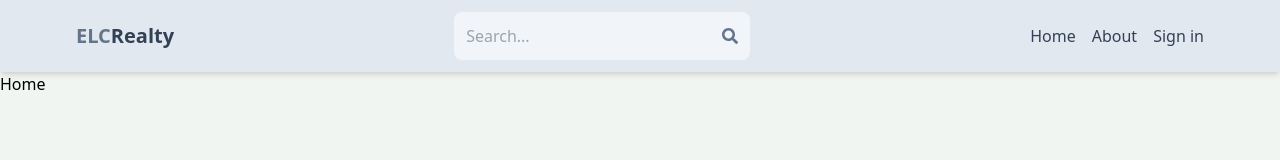
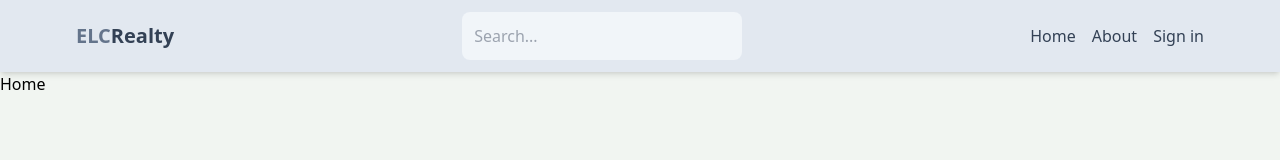
Before and after one commit to rafiks/elcrealty, a React (Vite) app in the folder client/: page / in a window 1280 px wide. Shown: the top 160 px of the page. Built offline with nearby package versions, Linux system fonts and the light colour scheme; no server answers.

Commit message:
update header search form

```diff
--- a/client/src/components/Header.jsx
+++ b/client/src/components/Header.jsx
@@ -1,9 +1,29 @@
 import { FaSearch } from "react-icons/fa";
-import { Link } from "react-router-dom";
-import {useSelector} from 'react-redux'
+import { Link, useNavigate } from "react-router-dom";
+import { useSelector } from "react-redux";
+import { useState, useEffect } from "react";
 
 export default function Header() {
-  const {currentUser} = useSelector((state) => state.user);
+  const { currentUser } = useSelector((state) => state.user);
+  const [searchTerm, setSearchTerm] = useState("");
+  const navigate = useNavigate();
+
+  const handleSubmit = (e) => {
+    e.preventDefault();
+    const urlParams = new URLSearchParams(window.location.search);
+    urlParams.set("searchTerm", searchTerm);
+    const searchQuery = urlParams.toString();
+    navigate(`/listings?${searchQuery}`);
+  };
+
+  useEffect(() => {
+    const urlParams = new URLSearchParams(location.search);
+    const searchTermFromURL = urlParams.get("searchTerm");
+    if (searchTermFromURL) {
+      setSearchTerm(searchTermFromURL);
+    }
+  }, [location.search]);
+
   return (
     <header className="bg-slate-200 shadow-md">
       <div className="flex justify-between items-center max-w-6xl mx-auto p-3">
@@ -13,13 +33,20 @@ export default function Header() {
             <span className="text-slate-700">Realty</span>
           </h1>
         </Link>
-        <form className="bg-slate-100 p-3 rounded-lg flex items-center">
+        <form
+          onSubmit={handleSubmit}
+          className="bg-slate-100 p-3 rounded-lg flex items-center"
+        >
           <input
             type="text"
             placeholder="Search..."
             className="bg-transparent focus:outline-none w-24 sm:w-64"
+            value={searchTerm}
+            onChange={(e) => setSearchTerm(e.target.value)}
           />
-          <FaSearch className="text-slate-500" />
+          <button type="submit" className="hidden">
+            <FaSearch className="text-slate-500" />
+          </button>
         </form>
         <ul className="flex gap-4">
           <Link to="/">
@@ -34,12 +61,17 @@ export default function Header() {
           </Link>
           <Link to="/profile">
             {currentUser ? (
-              <img className="rounded-full h-7 w-7 object-cover" src={currentUser.avatar} referrerPolicy="no-referrer" alt="profile"  />
-            ):(
-            <li className="sm:inline text-slate-700 hover:underline">
-              Sign in
-            </li>
-          )}
+              <img
+                className="rounded-full h-7 w-7 object-cover"
+                src={currentUser.avatar}
+                referrerPolicy="no-referrer"
+                alt="profile"
+              />
+            ) : (
+              <li className="sm:inline text-slate-700 hover:underline">
+                Sign in
+              </li>
+            )}
           </Link>
         </ul>
       </div>
```
